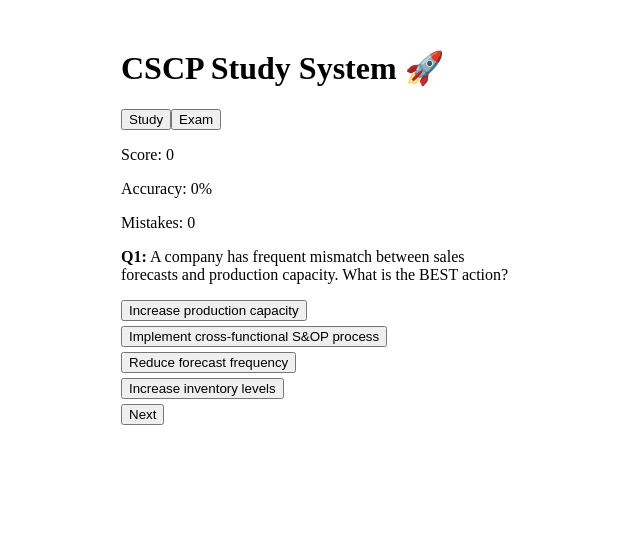
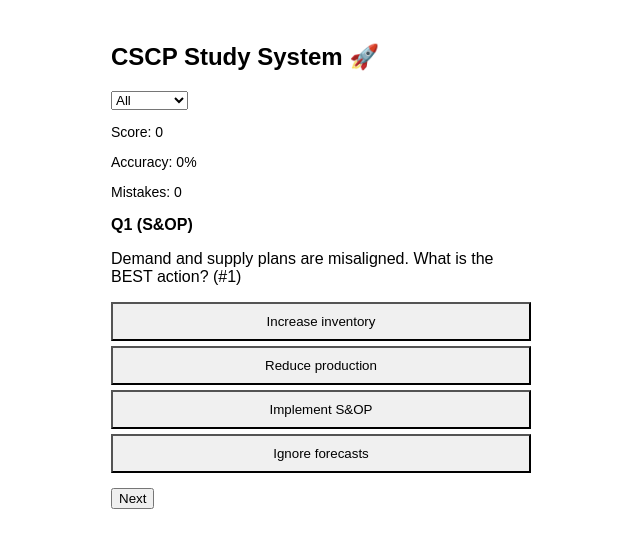
Before and after one commit to megellio/cscp-study-app, a Next.js app: page / in a window 1280 px wide. Shown: the top 548 px of the page, without its empty margins (319-959 px from the left). Built offline with nearby package versions, Linux system fonts and the light colour scheme.

Commit message:
Update page.jsx

```diff
--- a/app/page.jsx
+++ b/app/page.jsx
@@ -2,73 +2,91 @@
 
 import React, { useState, useMemo, useEffect } from "react";
 
-export default function Page() {
+const topics = ["S&OP","Inventory","Logistics","Risk"];
 
-  const topics = ["S&OP","Inventory","Logistics","Risk"];
-
-  const questionBank = [
+// ---- BASE QUESTIONS ----
+const baseQuestions = [
   {
     topic: "S&OP",
-    question: "A company has frequent mismatch between sales forecasts and production capacity. What is the BEST action?",
-    options: [
-      "Increase production capacity",
-      "Implement cross-functional S&OP process",
-      "Reduce forecast frequency",
-      "Increase inventory levels"
-    ],
-    answer: 1,
-    explanation: "S&OP aligns demand and supply across functions to reduce mismatch."
+    q: "Demand and supply plans are misaligned. What is the BEST action?",
+    opts: ["Increase inventory","Reduce production","Implement S&OP","Ignore forecasts"],
+    a: 2,
+    e: "S&OP aligns demand and supply across functions."
   },
   {
     topic: "Inventory",
-    question: "Demand variability is causing frequent stockouts. What is the BEST solution?",
-    options: [
-      "Reduce reorder point",
-      "Increase safety stock",
-      "Eliminate safety stock",
-      "Increase EOQ significantly"
-    ],
-    answer: 1,
-    explanation: "Safety stock buffers demand uncertainty and protects service levels."
+    q: "Stockouts are occurring due to demand variability. What is the BEST action?",
+    opts: ["Lower ROP","Increase safety stock","Stop ordering","Ignore demand"],
+    a: 1,
+    e: "Safety stock protects against demand uncertainty."
   },
   {
     topic: "Logistics",
-    question: "A company is experiencing late deliveries due to ocean shipping delays. What is the BEST option?",
-    options: [
-      "Shift entirely to air freight",
-      "Use a blended transportation strategy",
-      "Increase shipment sizes",
-      "Reduce order frequency"
-    ],
-    answer: 1,
-    explanation: "Blended transport balances cost and speed."
+    q: "Customer complaints due to slow delivery. Best option?",
+    opts: ["Air only","Blended transport","Increase inventory","Reduce shipments"],
+    a: 1,
+    e: "Blended transport balances cost and speed."
   },
   {
     topic: "Risk",
-    question: "A critical supplier is in a politically unstable region. What is the BEST mitigation?",
-    options: [
-      "Increase order quantities",
-      "Implement dual sourcing",
-      "Reduce inventory",
-      "Change transportation mode"
-    ],
-    answer: 1,
-    explanation: "Dual sourcing reduces dependency risk."
+    q: "Supplier disruption risk detected. Best mitigation?",
+    opts: ["Increase orders","Dual sourcing","Reduce stock","Change route"],
+    a: 1,
+    e: "Dual sourcing improves resilience."
   }
 ];
 
+// ---- GENERATE 300 QUESTIONS ----
+const questionBank = Array.from({ length: 300 }, (_, i) => {
+  const base = baseQuestions[i % baseQuestions.length];
+  return {
+    topic: base.topic,
+    question: `${base.q} (#${i+1})`,
+    options: base.opts,
+    answer: base.a,
+    explanation: base.e
+  };
+});
 
-  const [mode,setMode]=useState("study");
+export default function Page() {
+
+  const [topicFilter,setTopicFilter]=useState("All");
   const [current,setCurrent]=useState(0);
   const [answers,setAnswers]=useState({});
   const [show,setShow]=useState(false);
   const [mistakes,setMistakes]=useState([]);
 
+  // LOAD SAVED PROGRESS
+  useEffect(()=>{
+    const saved = localStorage.getItem("cscp-progress");
+    if(saved){
+      const data = JSON.parse(saved);
+      setAnswers(data.answers || {});
+      setMistakes(data.mistakes || []);
+      setCurrent(data.current || 0);
+    }
+  },[]);
+
+  // SAVE PROGRESS
+  useEffect(()=>{
+    localStorage.setItem("cscp-progress",JSON.stringify({answers,mistakes,current}));
+  },[answers,mistakes,current]);
+
+  // FILTER QUESTIONS
+  const filtered = useMemo(()=>{
+    if(topicFilter==="All") return questionBank;
+    return questionBank.filter(q=>q.topic===topicFilter);
+  },[topicFilter]);
+
+  const q = filtered[current];
+
+  // ANSWER FUNCTION
   const answerQ=(i)=>{
-    setAnswers({...answers,[current]:i});
+    setAnswers(prev => ({ ...prev, [current]: i }));
     setShow(true);
-    if(i!==questionBank[current].answer){
-      setMistakes(m=>[...new Set([...m,current])]);
+
+    if(i!==q.answer){
+      setMistakes(prev => [...new Set([...prev,current])]);
     }
   };
 
@@ -77,43 +95,70 @@ export default function Page() {
     setShow(false);
   };
 
-  const score = Object.keys(answers).filter(i=>answers[i]===questionBank[i]?.answer).length;
-  const percent = Math.round(score/(questionBank.length||1)*100);
+  const score = Object.keys(answers).filter(i=>answers[i]===filtered[i]?.answer).length;
+  const pct = Math.round(score/(filtered.length||1)*100);
 
   return (
-    <div style={{padding:20,maxWidth:400,margin:"auto"}}>
+    <div style={{padding:15,maxWidth:420,margin:"auto",fontFamily:"Arial"}}>
 
-      <h1>CSCP Study System 🚀</h1>
+      <h2>CSCP Study System 🚀</h2>
 
+      {/* FILTER */}
       <div style={{marginBottom:10}}>
-        <button onClick={()=>setMode("study")}>Study</button>
-        <button onClick={()=>setMode("exam")}>Exam</button>
+        <select onChange={(e)=>{setTopicFilter(e.target.value);setCurrent(0);}}>
+          <option>All</option>
+          {topics.map(t=>(
+            <option key={t}>{t}</option>
+          ))}
+        </select>
       </div>
 
-      <p>Score: {score}</p>
-      <p>Accuracy: {percent}%</p>
-      <p>Mistakes: {mistakes.length}</p>
+      {/* STATS */}
+      <div style={{fontSize:14,marginBottom:10}}>
+        <p>Score: {score}</p>
+        <p>Accuracy: {pct}%</p>
+        <p>Mistakes: {mistakes.length}</p>
+      </div>
 
-      {current < questionBank.length && (
+      {/* QUESTION */}
+      {q && (
         <div>
+          <p><b>Q{current+1} ({q.topic})</b></p>
+          <p>{q.question}</p>
 
-          <p><b>Q{current+1}:</b> {questionBank[current].question}</p>
-
-          {questionBank[current].options.map((o,i)=>(
-            <button key={i} onClick={()=>answerQ(i)} style={{display:"block",margin:"5px 0"}}>
+          {q.options.map((o,i)=>(
+            <button
+              key={i}
+              onClick={()=>answerQ(i)}
+              style={{
+                display:"block",
+                margin:"5px 0",
+                width:"100%",
+                padding:10,
+                background: show
+                  ? i === q.answer
+                    ? "#4caf50"
+                    : i === answers[current]
+                    ? "#f44336"
+                    : "#f0f0f0"
+                  : "#f0f0f0"
+              }}
+            >
               {o}
             </button>
           ))}
 
           {show && (
-            <p><b>Explanation:</b> {questionBank[current].explanation}</p>
+            <p style={{marginTop:10}}>
+              <b>Explanation:</b> {q.explanation}
+            </p>
           )}
 
-          <button onClick={next}>Next</button>
-
+          <button onClick={next} style={{marginTop:10}}>Next</button>
         </div>
       )}
 
     </div>
   );
 }
+``
```
